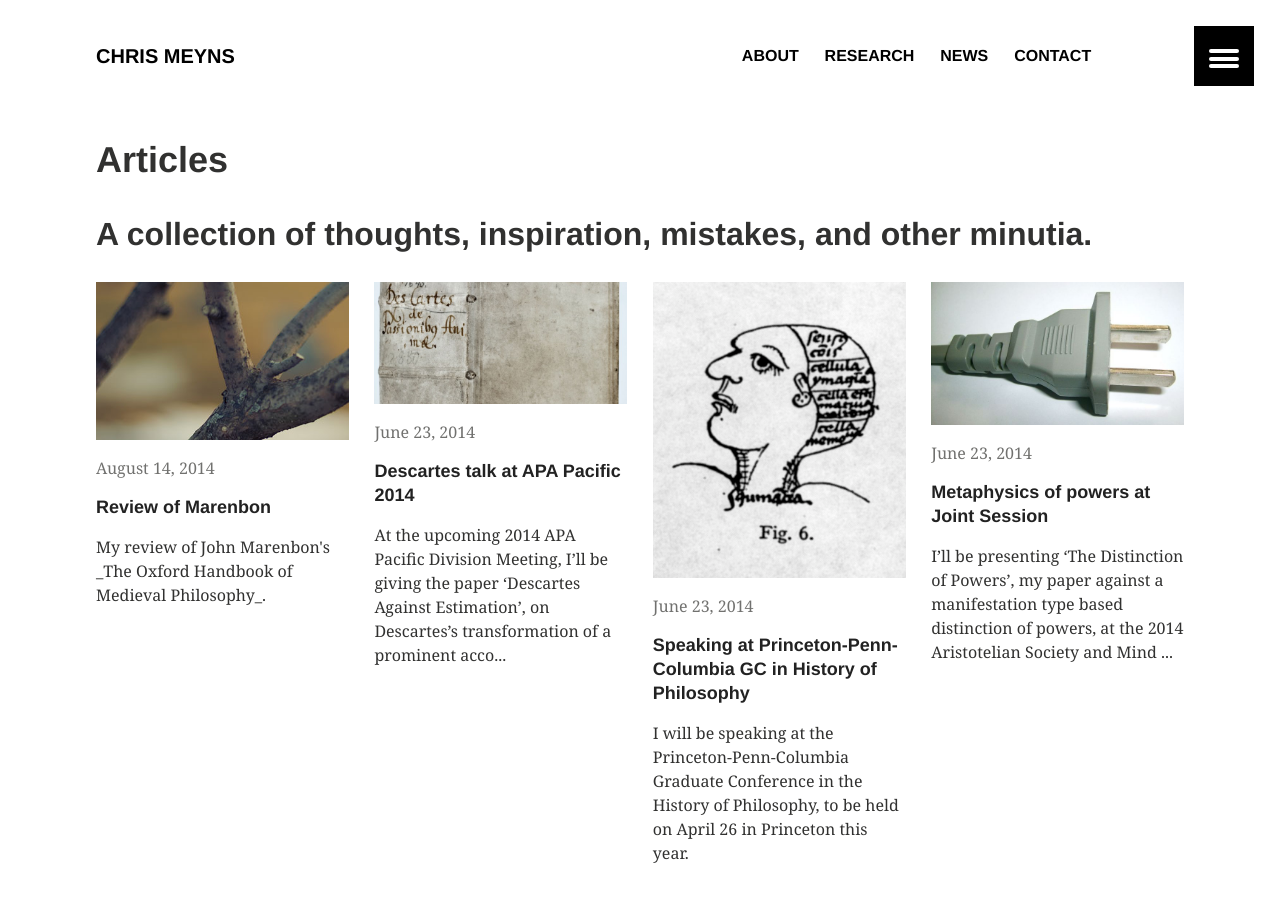
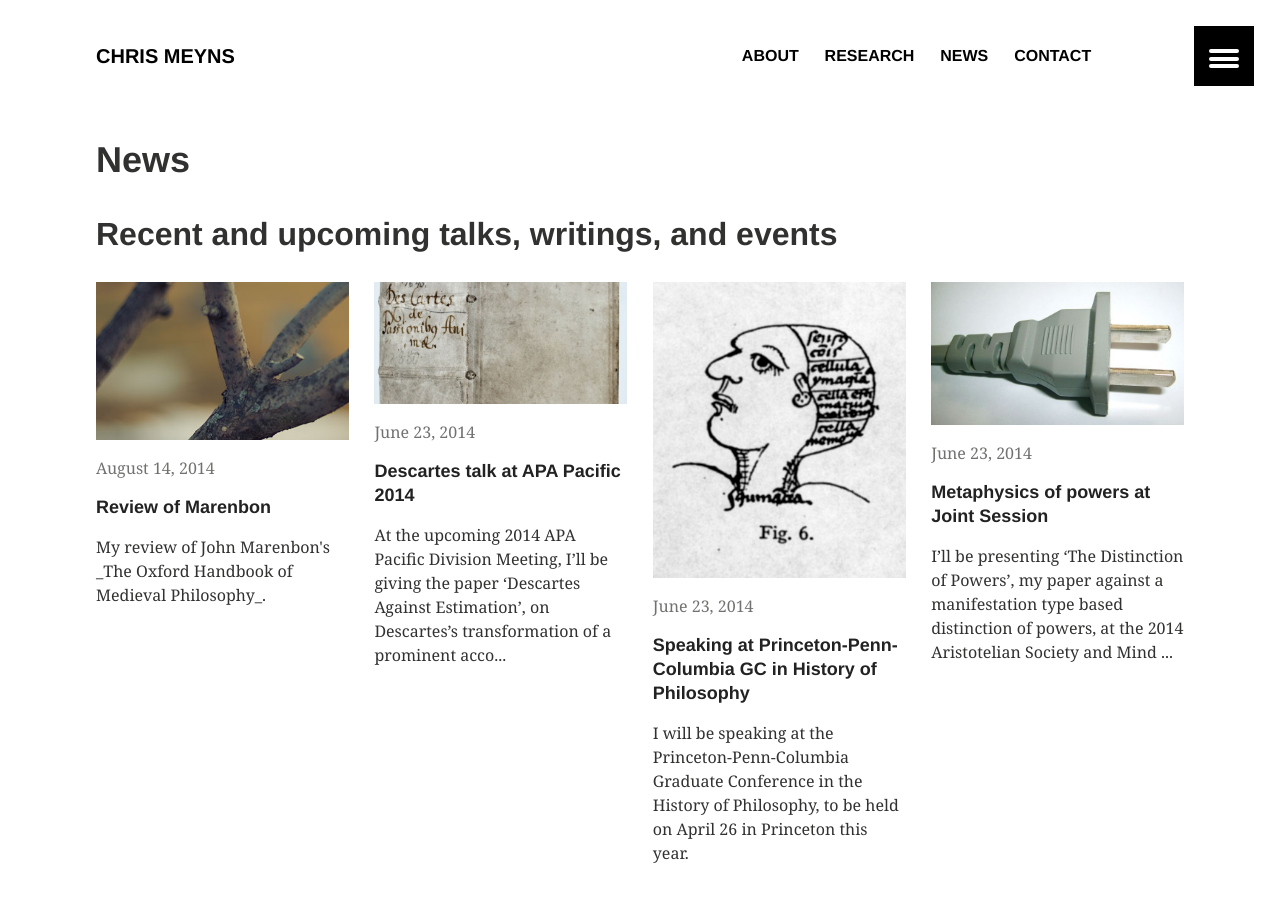
Before and after one commit to msteenhagen/csmeyns.github.io, a Jekyll site: the page built from articles/index.md, in a window 1280 px wide and 900 px high. Built offline with Jekyll 4.4.1, drawn with Linux system fonts in a browser that asks for light colours.

Commit message:
updated article tagline

```diff
--- a/articles/index.md
+++ b/articles/index.md
@@ -1,9 +1,9 @@
 ---
 layout: archive
-title: "Articles"
+title: "News"
 date: 2014-05-30T11:39:03-04:00
 modified:
-excerpt: "A collection of thoughts, inspiration, mistakes, and other minutia."
+excerpt: "Recent and upcoming talks, writings, and events"
 tags: []
 image:
   feature:
```
